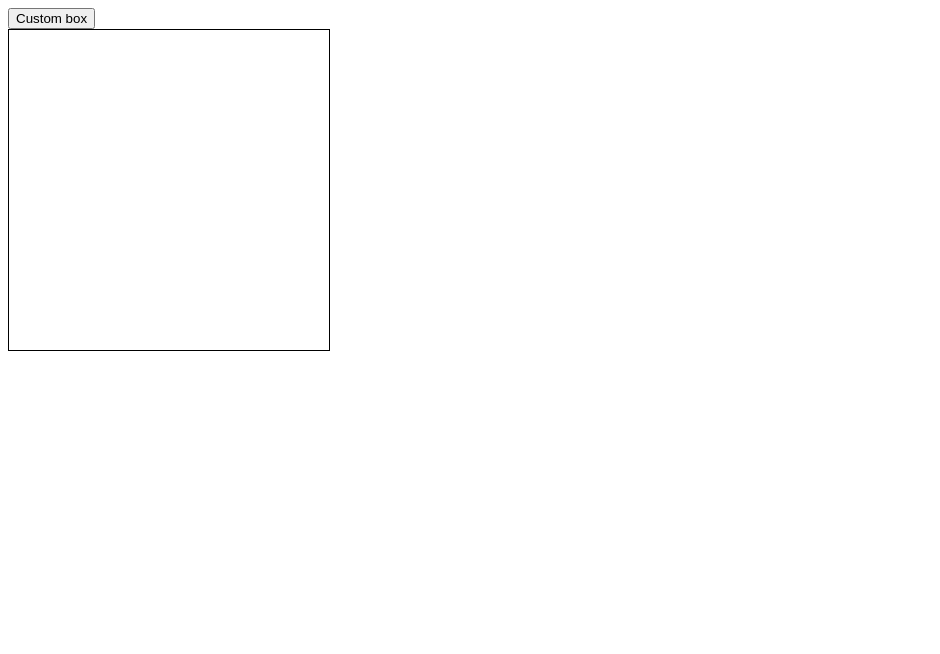
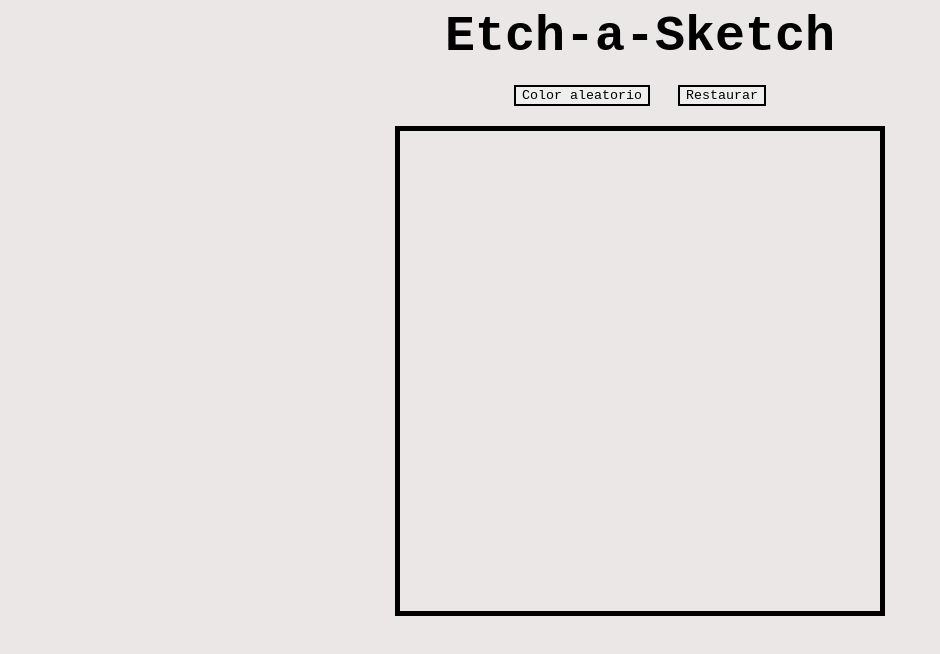
Before and after one commit to SebasDrewes/etch-a-sketch, a plain HTML site: page index.html in a window 1280 px wide. Shown: the whole page, without its empty margins (0-940 px from the left). Drawn offline with Linux system fonts and the light colour scheme.

Commit message:
terminado

```diff
--- a/index.html
+++ b/index.html
@@ -6,7 +6,11 @@
     <link rel="stylesheet" href="styles.css">
     <title>Etch-a-Sketch</title>
 </head>
-<button id="customGrid">Custom box</button>
+<h1 id="titulo">Etch-a-Sketch</h1>
+<div id="botones">
+<button id="randomColor">Color aleatorio</button>
+<button id="customGrid">Restaurar</button>
+</div>
 <div id="container">
 </div>
 </div>
--- a/javascript.js
+++ b/javascript.js
@@ -1,14 +1,21 @@
 const container = document.getElementById("container");
 let rows = document.getElementsByClassName("gridRow");
-let cells = document.getElementsByClassName("cell");
+let cell = document.getElementsByClassName("cell");
 const customGrid = document.getElementById('customGrid');
 
 
 defaultGrid(16);
 
 function defaultGrid(squares) {
+    if (squares > 64) {
+        alert("No mas de 64 cuadrados por lado");
+        makeRows(16);
+        makeColumns(16);
+    }
+    else {
     makeRows(squares);
     makeColumns(squares);
+    }
 }
 function makeRows(rowNum) {
     for (r = 0; r < rowNum; r++) {
@@ -26,6 +33,11 @@ function makeColumns(cellNum) {
     }
 }
 
+function getRandomColor() {
+    let randomColor = '#'+Math.floor(Math.random()*16777215).toString(16);
+    return randomColor;
+  }
+
 function removeAllChildNodes(parent) {
     while (parent.firstChild) {
         parent.removeChild(parent.firstChild);
@@ -34,5 +46,10 @@ function removeAllChildNodes(parent) {
 
 customGrid.addEventListener('click', () => {
     removeAllChildNodes(container)
-    defaultGrid(prompt("Choose squares per side"))
+    defaultGrid(prompt("Cuadrados por lado (no mas de 64)", 16))
 });
+randomColor.addEventListener('click', () => {
+    newColor = getRandomColor();
+    for(let i = 0; i < cell.length; ++i) {
+    cell[i].style.background = newColor;
+}});
--- a/styles.css
+++ b/styles.css
@@ -1,10 +1,43 @@
-
-
+body {
+    background-color: rgb(235, 231, 231);
+    font-family: monospace;
+}
+#titulo {
+    font-size: 50px;
+    text-align: center;
+    margin: auto;
+}
 #container {
-    width: 320px;
-    height: 320px;
+    margin: auto;
+    max-width: 60vh;
+    height: 60vh;
     display: grid;
-    border: 1px solid black;
+    border: 5px solid black;
+    box-shadow: 50px, 50px;
+}
+#customGrid {
+    margin: 10px;
+    border: 2px solid black;
+    font-family: monospace;
+    box-shadow: 5px;
+}
+#customGrid:hover {
+        background-color:#d8d8d8;
+        box-shadow: rgb(221, 221, 221);
+}
+#randomColor {
+    margin: 10px;
+    border: 2px solid black;
+    font-family: monospace;
+    box-shadow: 5px;
+}
+#randomColor:hover {
+        background-color:#d8d8d8;
+        box-shadow: rgb(221, 221, 221);
+}
+#botones {
+    text-align:center;
+    margin: 10px;
 }
 .gridRow {
     display: flex;
@@ -14,9 +47,9 @@
     height: 100%;
     background: rgb(0, 0, 0);
     opacity: 0;
-    transition: opacity 5s ease 3s, transform 1.2s;
+    transition: opacity 8s ease 5s, transform 1.2s;
 }
 .cell:hover {
-    opacity: 0.7;
+    opacity: 1;
     transition: opacity 0.2s ease;
 }
```
